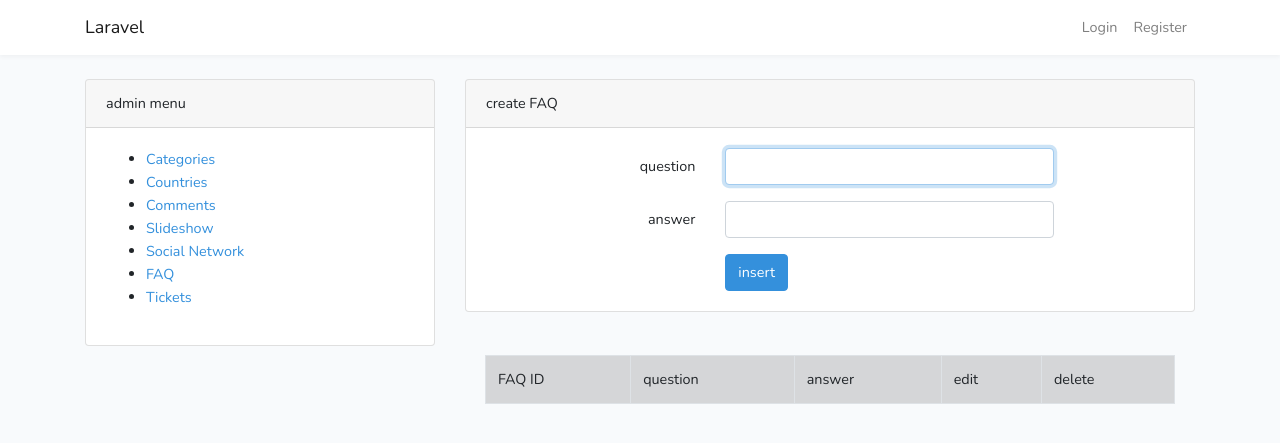
After one commit to best2list/best2listorginal, a Laravel app: template resources/views/admin/FAQ.blade.php in a window 1280 px wide. The commit adds this page. Shown: the top 443 px of the page. Run offline with Laravel 8, Linux system fonts and the light colour scheme; the template is opened without the code that fills it, so the values that code supplies are empty; settings files or empty folders that the repository lacks are supplied; some libraries are stand-ins or nearby versions.

Commit message:
added FAQ exept edit

```diff
--- /dev/null
+++ b/resources/views/admin/FAQ.blade.php
@@ -0,0 +1,78 @@
+@extends('admin.dashboard')
+@section('content')
+
+    <div class="card">
+        <div class="card-header">create FAQ</div>
+
+        <div class="card-body">
+            <form method="POST" action="{{ route("storeFAQ") }}" aria-label="{{ __('storeFAQ') }}">
+                @csrf
+                <div class="form-group row">
+                    <label for="title" class="col-sm-4 col-form-label text-md-right">{{ __('question') }}</label>
+
+                    <div class="col-md-6">
+                        <input id="title" type="text" class="form-control{{ $errors->has('question') ? ' is-invalid' : '' }}" name="question" value="{{ old('question') }}" required autofocus>
+
+                        @if ($errors->has('question'))
+                            <span class="invalid-feedback" role="alert">
+                                        <strong>{{ $errors->first('question') }}</strong>
+                                    </span>
+                        @endif
+                    </div>
+                </div>
+
+                <div class="form-group row">
+                    <label for="parent_id" class="col-sm-4 col-form-label text-md-right">{{ __('answer') }}</label>
+
+                    <div class="col-md-6">
+                        <input id="parent_id" type="text" class="form-control{{ $errors->has('answer') ? ' is-invalid' : '' }}" name="answer" value="{{ old('answer') }}" autofocus>
+
+                        @if ($errors->has('answer'))
+                            <span class="invalid-feedback" role="alert">
+                                        <strong>{{ $errors->first('answer') }}</strong>
+                                    </span>
+                        @endif
+                    </div>
+                </div>
+
+                <div class="form-group row mb-0">
+                    <div class="col-md-8 offset-md-4">
+                        <button type="submit" class="btn btn-primary">
+                            {{ __('insert') }}
+                        </button>
+                    </div>
+                </div>
+            </form>
+        </div>
+    </div>
+
+    <br/>
+
+            <div class="card-body">
+                <table class="table table-bordered">
+                    <tr class="table-active">
+                        <td>FAQ ID</td>
+                        <td>question</td>
+                        <td>answer</td>
+                        <td>edit</td>
+                        <td>delete</td>
+                    </tr>
+                    @foreach($faqs as $faq)
+                        <tr>
+                            <td>{{ $faq->id }}</td>
+                            <td>{{ $faq->question }}</td>
+                            <td>{{ $faq->answer }}</td>
+                            <td><a href="">edit</a> </td>
+                            <td><form action="{{ route("destroyFAQ",$faq->id) }}" method="post">
+                                    {{ method_field('delete') }}
+                                    @csrf
+                                    <input type="submit" value="delete" class="btn btn-danger">
+                                </form>
+                            </td>
+                        </tr>
+                    @endforeach
+                </table>
+            </div>
+
+
+@endsection
--- a/resources/views/admin/dashboard.blade.php
+++ b/resources/views/admin/dashboard.blade.php
@@ -86,11 +86,13 @@
                             <div class="card-body">
                                 <ul>
 
-                                        <li><a href="/admin/category">categories</a> </li>
-                                        <li><a href="/admin/country">countries</a> </li>
-                                        <li><a href="/admin/comment">comments</a> </li>
-                                        <li><a href="{{ route('slideshow') }}">slideshow</a> </li>
-                                        <li><a href="{{ route('socialnetwork') }}">social network</a> </li>
+                                        <li><a href="/admin/category">Categories</a> </li>
+                                        <li><a href="/admin/country">Countries</a> </li>
+                                        <li><a href="/admin/comment">Comments</a> </li>
+                                        <li><a href="{{ route('slideshow') }}">Slideshow</a> </li>
+                                        <li><a href="{{ route('socialnetwork') }}">Social Network</a> </li>
+                                        <li><a href="{{ route("FAQ") }}">FAQ</a> </li>
+                                        <li><a href="#">Tickets</a> </li>
 
                                 </ul>
                             </div>
--- a/routes/web.php
+++ b/routes/web.php
@@ -59,12 +59,15 @@ Route::group(['prefix'=>'admin'],function(){
     Route::get('/','AdminController@index')->name('admin');
     Route::get('/country', 'AdminController@country')->name('country');
     Route::get('/category', 'AdminController@category')->name('category');
+    Route::get('/FAQ', 'AdminController@FAQ')->name('FAQ');
+    Route::post('/storefaq','AdminController@storeFAQ')->name('storeFAQ');
     Route::get('/comment','AdminController@comment')->name('comment');
     Route::get('/slideshow','AdminController@slideshow')->name('slideshow');
     Route::post('/storeslide','AdminController@storeSlide')->name('storeSlide');
     Route::post('/storesocialnetwork','AdminController@storeSocialNetwork')->name('storeSocialNetwork');
     Route::delete('/deleteslide/{id}','AdminController@destroySlide')->name('destroySlide');
     Route::delete('/deletesocialnetwork/{id}','AdminController@deleteSocialNetwork')->name('deleteSocialNetwork');
+    Route::delete('/FAQ/{id}','AdminController@destroyFAQ')->name('destroyFAQ');
     Route::get('/socialnetwork','AdminController@socialnetwork')->name('socialnetwork');
     Route::post('/category/storecategory','AdminController@storeCategory')->name('storeCategory');
     Route::post('/country/storecountry','AdminController@storeCountry')->name('storeCountry');
```
Also changed, not shown: app/Http/Controllers/AdminController.php (+26 -0 lines).
